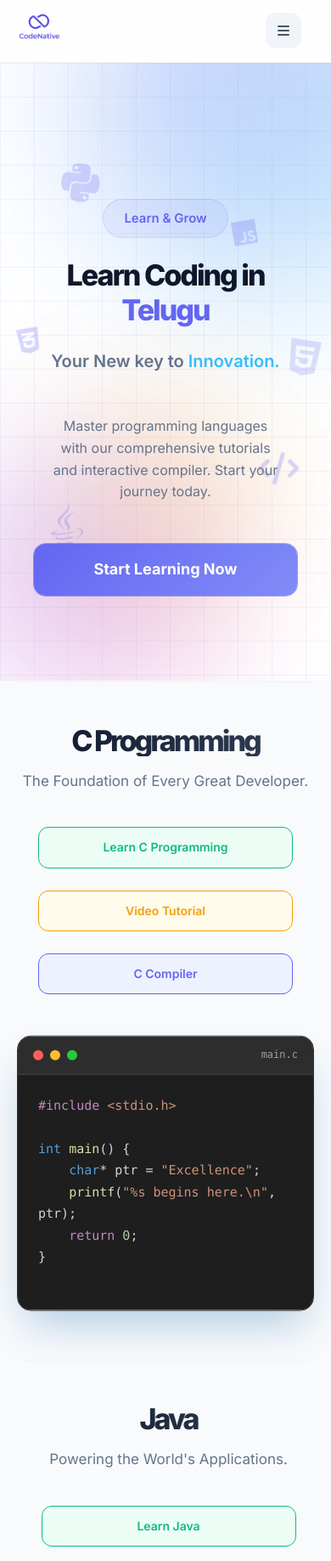
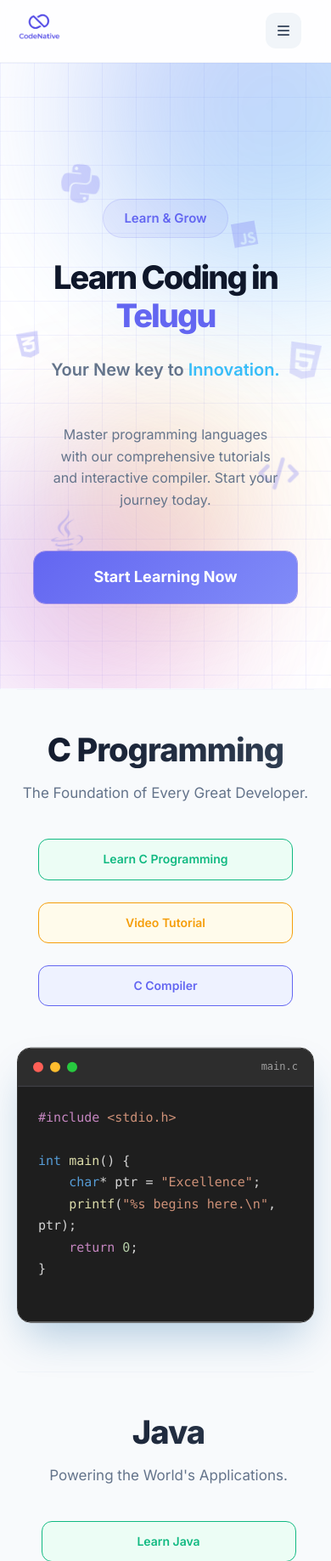
Before and after one commit to mohanracharla46/codenative, a Flask app: page / in a window 390 px wide. Shown: the top 1837 px of the page at 85% size. Run offline with Flask 3, Linux system fonts and the light colour scheme; some libraries are stand-ins or nearby versions.

Commit message:
fix: resolve mobile horizontal overflow and layout shifting on homepage

```diff
--- a/static/style.css
+++ b/static/style.css
@@ -37,12 +37,18 @@ body.light-mode {
     box-sizing: border-box;
 }
 
+html, body {
+    width: 100%;
+    margin: 0;
+    padding: 0;
+    overflow-x: hidden;
+}
+
 body {
     font-family: 'Inter', 'Segoe UI', sans-serif;
     background-color: var(--bg-body);
     color: var(--text-main);
     line-height: 1.6;
-    overflow-x: hidden;
     transition: background-color 0.3s ease, color 0.3s ease;
 }
 
@@ -440,6 +446,7 @@ h1 {
     font-weight: 800;
     letter-spacing: -3px;
     color: #0f172a;
+    max-width: 100%;
 }
 
 .tagline {
@@ -459,6 +466,7 @@ h1 {
     color: #64748b;
     margin-bottom: 48px;
     max-width: 660px;
+    width: 100%;
 }
 
 .btn-cta {
@@ -822,6 +830,12 @@ h1 {
 
     .description {
         font-size: 16px;
+        max-width: 100%;
+    }
+
+    h1 {
+        font-size: 38px !important;
+        letter-spacing: -1px;
     }
 
     .c-container, .java-container {
--- a/templates/index.html
+++ b/templates/index.html
@@ -99,7 +99,7 @@
 <body>
     <!-- Custom Alert for Logout Message -->
     <div class="custom-alert" id="logoutAlert"
-        style="position: fixed; top: -150px; right: 30px; z-index: 2000; min-width: 320px; transition: all 0.6s cubic-bezier(0.68, -0.55, 0.265, 1.55);">
+        style="position: fixed; top: -150px; right: 20px; z-index: 2000; max-width: calc(100% - 40px); min-width: 280px; transition: all 0.6s cubic-bezier(0.68, -0.55, 0.265, 1.55);">
         <div class="alert-content"
             style="background: #ffffff; color: #1e293b; padding: 16px 20px; border-radius: 20px; box-shadow: 0 20px 50px rgba(0, 0, 0, 0.1); border: 1px solid #f1f5f9; display: flex; align-items: center; gap: 12px;">
             <div class="alert-icon" style="width: 40px; height: 40px; background: rgba(99, 102, 241, 0.1); border-radius: 12px; display: flex; align-items: center; justify-content: center; font-size: 20px;">👋</div>
```
